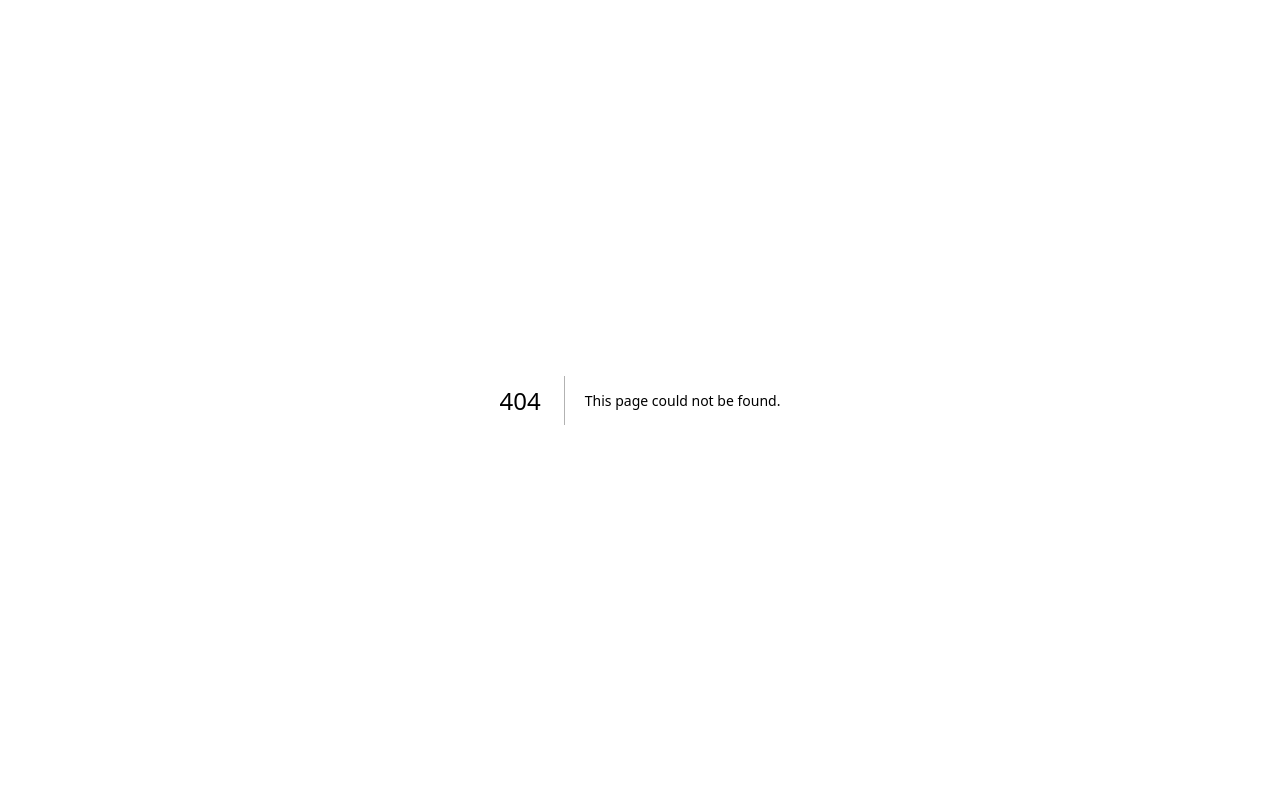
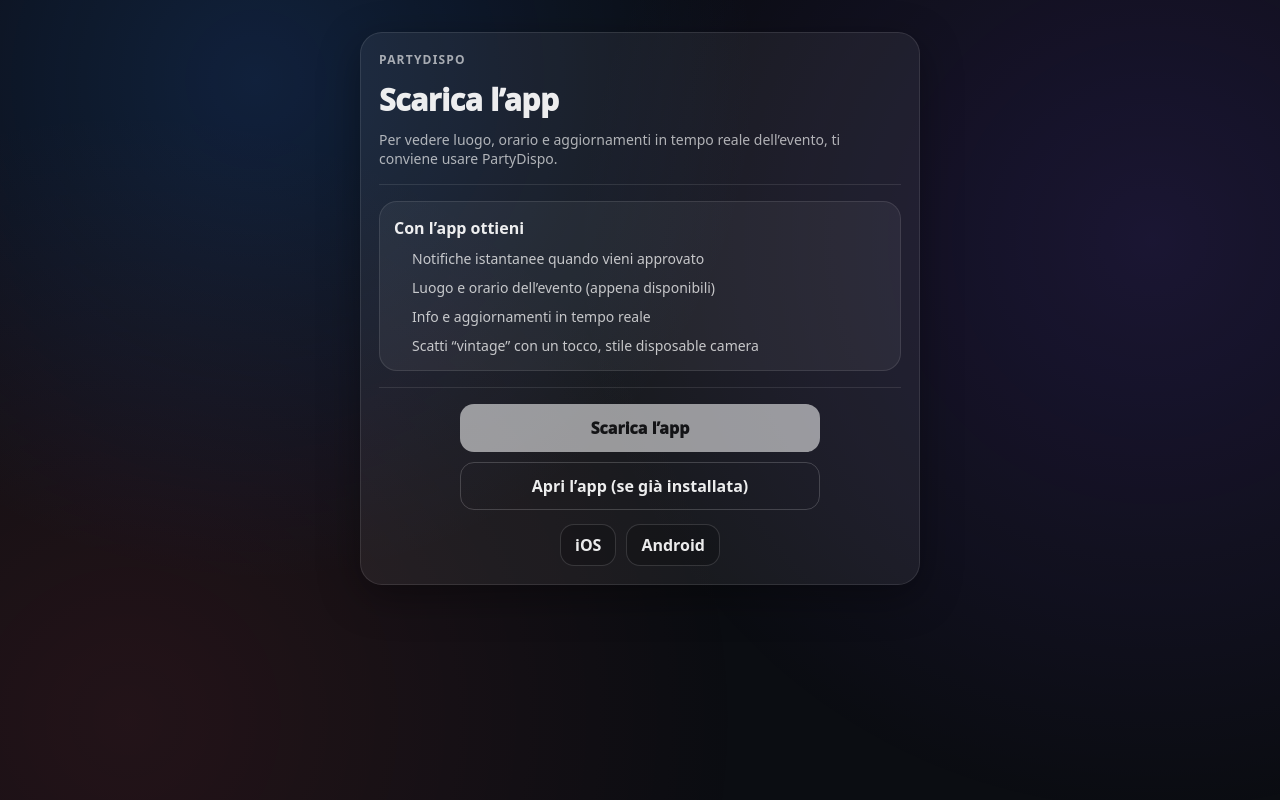
Before and after one commit to Roccubalbetta/partydispo-links, a Next.js app: page /get in a window 1280 px wide. Before the commit this address had no page. Built offline with nearby package versions, Linux system fonts and the light colour scheme; no server answers.

Commit message:
Add /get page to download/open PartyDispo app

```diff
--- /dev/null
+++ b/app/get/page.tsx
@@ -0,0 +1,247 @@
+// app/get/page.tsx
+"use client";
+
+import { useMemo } from "react";
+
+const IOS_APP_STORE_URL = process.env.NEXT_PUBLIC_IOS_APP_STORE_URL || "";
+const ANDROID_PLAY_STORE_URL = process.env.NEXT_PUBLIC_ANDROID_PLAY_STORE_URL || "";
+
+// Deep link (utile se l’utente ha già l’app installata)
+const DEEPLINK_BASE = process.env.NEXT_PUBLIC_APP_DEEPLINK_BASE || "partydispo://";
+
+function detectPlatform(ua: string) {
+  const isAndroid = /Android/i.test(ua);
+  const isIOS = /iPhone|iPad|iPod/i.test(ua);
+  return { isAndroid, isIOS };
+}
+
+export default function GetAppPage() {
+  const { isAndroid, isIOS } = useMemo(() => {
+    const ua = typeof navigator !== "undefined" ? navigator.userAgent || "" : "";
+    return detectPlatform(ua);
+  }, []);
+
+  const primaryHref = useMemo(() => {
+    if (isIOS && IOS_APP_STORE_URL) return IOS_APP_STORE_URL;
+    if (isAndroid && ANDROID_PLAY_STORE_URL) return ANDROID_PLAY_STORE_URL;
+    // Se non hai ancora gli store link, lascia solo “Apri l’app” come fallback.
+    return "";
+  }, [isIOS, isAndroid]);
+
+  const primaryLabel = useMemo(() => {
+    if (isIOS) return IOS_APP_STORE_URL ? "Scarica su App Store" : "App Store (non disponibile)";
+    if (isAndroid) return ANDROID_PLAY_STORE_URL ? "Scarica su Google Play" : "Google Play (non disponibile)";
+    return "Scarica l’app";
+  }, [isIOS, isAndroid]);
+
+  const onOpenApp = () => {
+    window.location.href = DEEPLINK_BASE;
+  };
+
+  return (
+    <main style={S.page}>
+      <div style={S.bg} />
+
+      <div style={S.container}>
+        <div style={S.card}>
+          <div style={S.hero}>
+            <div style={S.kicker}>PartyDispo</div>
+            <h1 style={S.h1}>Scarica l’app</h1>
+            <p style={S.muted}>
+              Per vedere luogo, orario e aggiornamenti in tempo reale dell’evento, ti conviene usare PartyDispo.
+            </p>
+          </div>
+
+          <div style={S.divider} />
+
+          <div style={S.featureBox}>
+            <div style={S.featureTitle}>Con l’app ottieni</div>
+            <ul style={S.list}>
+              <li>Notifiche istantanee quando vieni approvato</li>
+              <li>Luogo e orario dell’evento (appena disponibili)</li>
+              <li>Info e aggiornamenti in tempo reale</li>
+              <li>Scatti “vintage” con un tocco, stile disposable camera</li>
+            </ul>
+          </div>
+
+          <div style={S.divider} />
+
+          {/* CTA principali */}
+          <div style={S.btnCol}>
+            <a
+              style={{
+                ...S.primaryBtn,
+                opacity: primaryHref ? 1 : 0.6,
+                pointerEvents: primaryHref ? "auto" : "none",
+                textDecoration: "none",
+              }}
+              href={primaryHref || undefined}
+              aria-disabled={!primaryHref}
+            >
+              {primaryLabel}
+            </a>
+
+            {/* Se non sei sugli store, questo è l’unico bottone che “funziona” sempre */}
+            <button style={S.secondaryBtn} onClick={onOpenApp}>
+              Apri l’app (se già installata)
+            </button>
+
+            {/* Bottoni espliciti (quando avrai gli store link) */}
+            {(IOS_APP_STORE_URL || ANDROID_PLAY_STORE_URL) && (
+              <div style={S.storeRow}>
+                <a
+                  style={{
+                    ...S.storeBtn,
+                    opacity: IOS_APP_STORE_URL ? 1 : 0.5,
+                    pointerEvents: IOS_APP_STORE_URL ? "auto" : "none",
+                    textDecoration: "none",
+                  }}
+                  href={IOS_APP_STORE_URL || undefined}
+                  aria-disabled={!IOS_APP_STORE_URL}
+                >
+                  iOS
+                </a>
+                <a
+                  style={{
+                    ...S.storeBtn,
+                    opacity: ANDROID_PLAY_STORE_URL ? 1 : 0.5,
+                    pointerEvents: ANDROID_PLAY_STORE_URL ? "auto" : "none",
+                    textDecoration: "none",
+                  }}
+                  href={ANDROID_PLAY_STORE_URL || undefined}
+                  aria-disabled={!ANDROID_PLAY_STORE_URL}
+                >
+                  Android
+                </a>
+              </div>
+            )}
+
+            {!IOS_APP_STORE_URL && !ANDROID_PLAY_STORE_URL ? (
+              <div style={S.note}>
+                Nota: gli store link non sono ancora disponibili. Quando pubblicherai l’app, imposta le env:
+                <code style={S.code}> NEXT_PUBLIC_IOS_APP_STORE_URL</code> e
+                <code style={S.code}> NEXT_PUBLIC_ANDROID_PLAY_STORE_URL</code>.
+              </div>
+            ) : null}
+          </div>
+        </div>
+      </div>
+    </main>
+  );
+}
+
+const S: Record<string, React.CSSProperties> = {
+  page: {
+    minHeight: "100vh",
+    display: "flex",
+    justifyContent: "center",
+    padding: 20,
+    background: "#0B0D12",
+    color: "rgba(255,255,255,0.92)",
+    fontFamily: "system-ui, -apple-system, Segoe UI, Roboto, sans-serif",
+  },
+  bg: {
+    position: "fixed",
+    inset: 0,
+    background:
+      "radial-gradient(circle at 20% 10%, rgba(42,127,255,0.18), transparent 40%), radial-gradient(circle at 90% 30%, rgba(124,77,255,0.14), transparent 45%), radial-gradient(circle at 10% 90%, rgba(255,82,85,0.10), transparent 45%)",
+    pointerEvents: "none",
+  },
+  container: { width: "100%", maxWidth: 560, position: "relative", marginTop: 12 },
+
+  card: {
+    borderRadius: 22,
+    border: "1px solid rgba(255,255,255,0.10)",
+    background: "rgba(255,255,255,0.06)",
+    boxShadow: "0 12px 40px rgba(0,0,0,0.35)",
+    padding: 18,
+  },
+
+  hero: { display: "grid", gap: 8 },
+  kicker: {
+    fontSize: 12,
+    letterSpacing: 1.2,
+    textTransform: "uppercase",
+    color: "rgba(255,255,255,0.62)",
+    fontWeight: 800,
+  },
+  h1: { margin: 0, fontSize: 30, fontWeight: 950, letterSpacing: -0.4 },
+  muted: { color: "rgba(255,255,255,0.66)", fontSize: 14, lineHeight: "19px", margin: 0 },
+
+  divider: { height: 1, background: "rgba(255,255,255,0.10)", margin: "16px 0" },
+
+  featureBox: {
+    borderRadius: 18,
+    border: "1px solid rgba(255,255,255,0.10)",
+    background: "rgba(255,255,255,0.05)",
+    padding: 14,
+  },
+  featureTitle: { fontWeight: 900, marginBottom: 8 },
+  list: { margin: 0, paddingLeft: 18, display: "grid", gap: 8, color: "rgba(255,255,255,0.74)", fontSize: 14 },
+
+  btnCol: { display: "grid", justifyItems: "center", gap: 10 },
+
+  primaryBtn: {
+    height: 48,
+    borderRadius: 14,
+    border: 0,
+    padding: "0 16px",
+    fontWeight: 950,
+    cursor: "pointer",
+    background: "rgba(255,255,255,0.92)",
+    color: "#111",
+    width: "100%",
+    maxWidth: 360,
+    display: "block",
+    marginLeft: "auto",
+    marginRight: "auto",
+    textAlign: "center",
+    lineHeight: "48px",
+  },
+  secondaryBtn: {
+    height: 48,
+    borderRadius: 14,
+    border: "1px solid rgba(255,255,255,0.18)",
+    padding: "0 16px",
+    fontWeight: 900,
+    cursor: "pointer",
+    background: "transparent",
+    color: "rgba(255,255,255,0.92)",
+    width: "100%",
+    maxWidth: 360,
+    display: "block",
+    marginLeft: "auto",
+    marginRight: "auto",
+  },
+
+  storeRow: { display: "flex", gap: 10, marginTop: 4 },
+  storeBtn: {
+    height: 42,
+    borderRadius: 14,
+    border: "1px solid rgba(255,255,255,0.14)",
+    background: "rgba(0,0,0,0.18)",
+    color: "rgba(255,255,255,0.92)",
+    fontWeight: 900,
+    cursor: "pointer",
+    padding: "0 14px",
+    display: "inline-flex",
+    alignItems: "center",
+    justifyContent: "center",
+  },
+
+  note: {
+    marginTop: 6,
+    textAlign: "center",
+    color: "rgba(255,255,255,0.55)",
+    fontSize: 12,
+    lineHeight: "16px",
+    maxWidth: 520,
+  },
+  code: {
+    background: "rgba(255,255,255,0.08)",
+    padding: "2px 6px",
+    borderRadius: 10,
+    marginLeft: 6,
+    marginRight: 2,
+  },
+};
```
